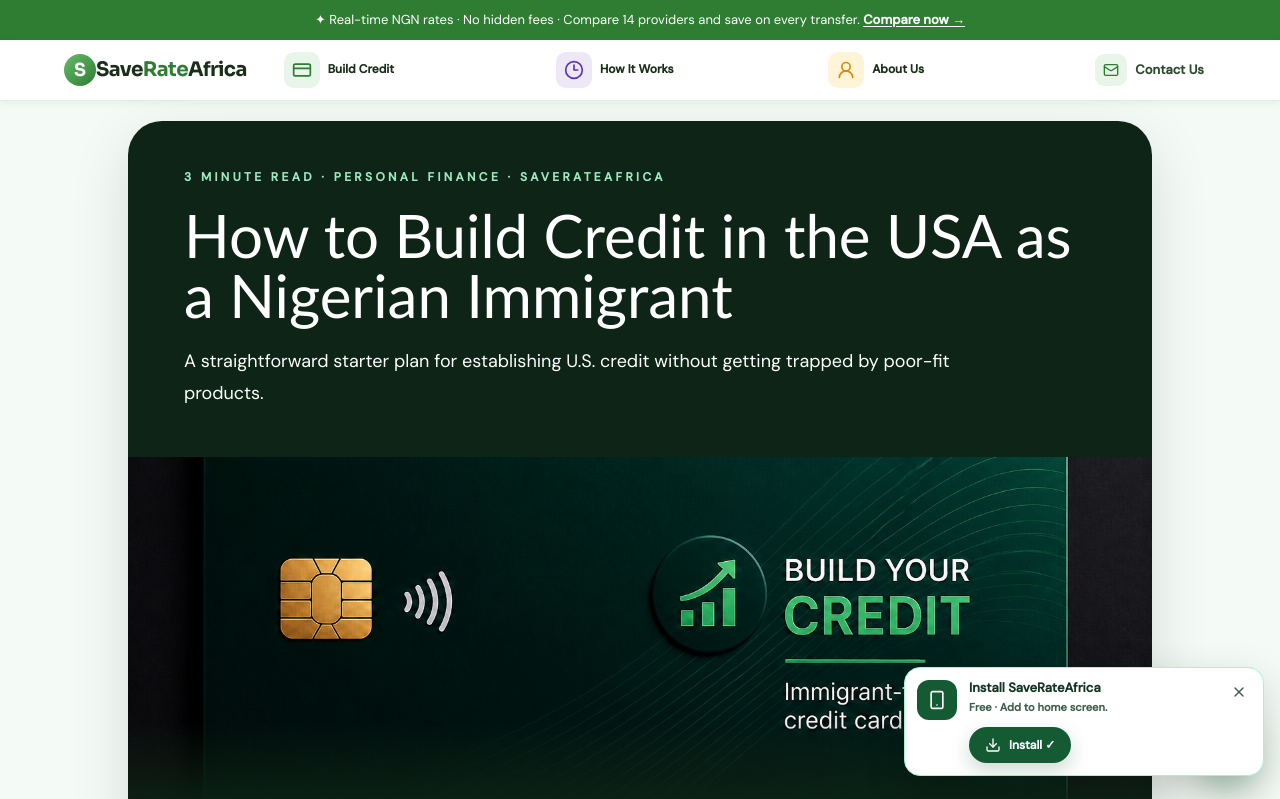
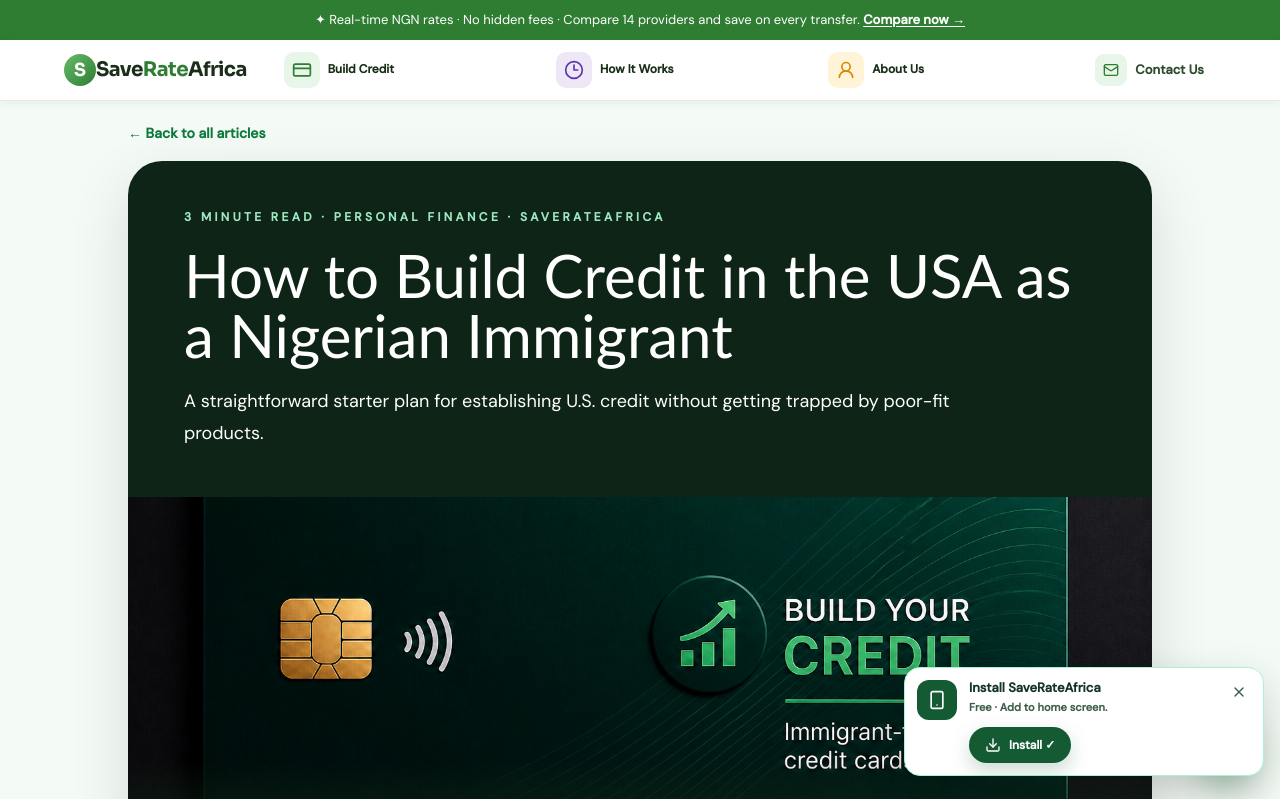
Before and after one commit to Chinenyeonukogu/SaveRateAfrica, a Next.js app: page /blog/how-to-build-credit-in-usa-as-a-nigerian-immigrant in a window 1280 px wide. Shown: the top 799 px of the page. Built offline with nearby package versions, Linux system fonts and the light colour scheme.

Commit message:
Add blog back links to article pages

```diff
--- a/app/blog/cheapest-way-to-send-money-to-nigeria/page.tsx
+++ b/app/blog/cheapest-way-to-send-money-to-nigeria/page.tsx
@@ -1,5 +1,6 @@
 import type { Metadata } from "next";
 import Image from "next/image";
+import Link from "next/link";
 
 import { SiteHeader } from "@/components/SiteHeader";
 
@@ -57,6 +58,15 @@ export default function CheapestWayToSendMoneyToNigeriaPage() {
       <SiteHeader />
 
       <main className="bg-[#f4faf5] px-4 pb-32 pt-5 sm:px-6 lg:px-8 lg:pb-16">
+        <div className="mx-auto mb-4 max-w-5xl">
+          <Link
+            className="inline-flex items-center text-sm font-bold text-[#0d7a3b] hover:text-[#075c2b]"
+            href="/blog"
+          >
+            &larr; Back to all articles
+          </Link>
+        </div>
+
         <article className="mx-auto max-w-5xl overflow-hidden rounded-[34px] bg-white shadow-float">
           <header className="grid gap-6 bg-[#0d2416] px-6 py-7 text-white sm:px-10 sm:py-9 md:gap-8 lg:min-h-[60vh] lg:grid-cols-2 lg:items-center lg:gap-10 lg:px-14">
             <div>
--- a/app/blog/how-to-build-credit-in-usa-as-a-nigerian-immigrant/page.tsx
+++ b/app/blog/how-to-build-credit-in-usa-as-a-nigerian-immigrant/page.tsx
@@ -61,6 +61,15 @@ export default function BuildCreditUsaNigerianImmigrantPage() {
       <SiteHeader />
 
       <main className="bg-[#f4faf5] px-4 pb-32 pt-5 sm:px-6 lg:px-8 lg:pb-16">
+        <div className="mx-auto mb-4 max-w-5xl">
+          <Link
+            className="inline-flex items-center text-sm font-bold text-[#0d7a3b] hover:text-[#075c2b]"
+            href="/blog"
+          >
+            &larr; Back to all articles
+          </Link>
+        </div>
+
         <article className="mx-auto max-w-5xl overflow-hidden rounded-[34px] bg-white shadow-float">
           <header className="bg-[#0d2416] text-white">
             <div className="px-6 py-8 sm:px-10 sm:py-12 lg:px-14">
```
